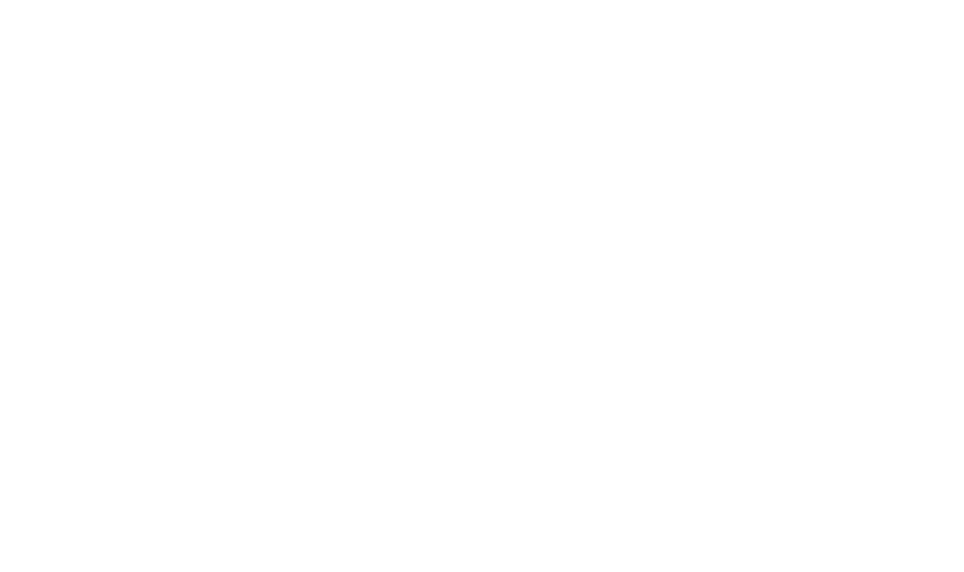
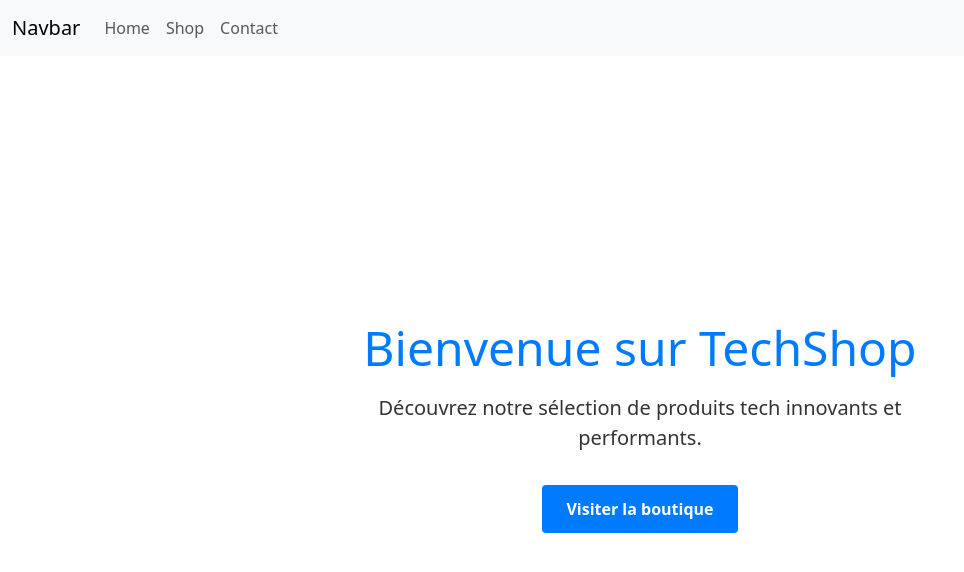
Before and after one commit to M8Eggman/React-Exo-Router, a React (Vite) app: page /#/ in a window 1280 px wide. Before the commit this address had no page. Shown: the top 572 px of the page, without its empty margins (0-964 px from the left). Built offline with nearby package versions, Linux system fonts and the light colour scheme.

Commit message:
browserRouter->hashRouter

```diff
--- a/src/App.jsx
+++ b/src/App.jsx
@@ -11,11 +11,11 @@
   return (
     <>
       <Routes>
-        <Route path="/React-Exo-Router" element={<Home />} />
-        <Route path="/React-Exo-Router/Shop" element={<Shop data={data} />} />
-        <Route path="/React-Exo-Router/Shop/:id" element={<Details data={data} />} />
-        <Route path="/React-Exo-Router/Contact" element={<Contact />} />
-        <Route path="/React-Exo-Router/*" element={<Erreur />} />
+        <Route path="/" element={<Home />} />
+        <Route path="/Shop" element={<Shop data={data} />} />
+        <Route path="/Shop/:id" element={<Details data={data} />} />
+        <Route path="/Contact" element={<Contact />} />
+        <Route path="*" element={<Erreur />} />
       </Routes>
     </>
   );
--- a/src/components/Nav/Nav.jsx
+++ b/src/components/Nav/Nav.jsx
@@ -6,7 +6,7 @@
     <>
       <nav className="navbar navbar-expand-lg bg-body-tertiary">
         <div className="container-fluid">
-          <Link to="/React-Exo-Router/" className="navbar-brand">
+          <Link to="/" className="navbar-brand">
             Navbar
           </Link>
           <button
@@ -22,17 +22,17 @@
           <div className="collapse navbar-collapse" id="navbarNav">
             <ul className="navbar-nav">
               <li className="nav-item">
-                <Link to="/React-Exo-Router/" className="nav-link">
+                <Link to="/" className="nav-link">
                   Home
                 </Link>
               </li>
               <li className="nav-item">
-                <Link to="/React-Exo-Router/Shop" className="nav-link">
+                <Link to="/Shop" className="nav-link">
                   Shop
                 </Link>
               </li>
               <li className="nav-item">
-                <Link to="/React-Exo-Router/Contact" className="nav-link">
+                <Link to="/Contact" className="nav-link">
                   Contact
                 </Link>
               </li>
--- a/src/main.jsx
+++ b/src/main.jsx
@@ -1,6 +1,6 @@
 import { StrictMode } from "react";
 import { createRoot } from "react-dom/client";
-import { BrowserRouter } from "react-router-dom";
+import { HashRouter } from "react-router-dom";
 import "bootstrap/dist/css/bootstrap.min.css";
 import "bootstrap/dist/js/bootstrap.bundle.min.js";
 import "./index.css";
@@ -8,8 +8,8 @@
 
 createRoot(document.getElementById("root")).render(
   <StrictMode>
-    <BrowserRouter>
+    <HashRouter>
       <App />
-    </BrowserRouter>
+    </HashRouter>
   </StrictMode>
 );
```
